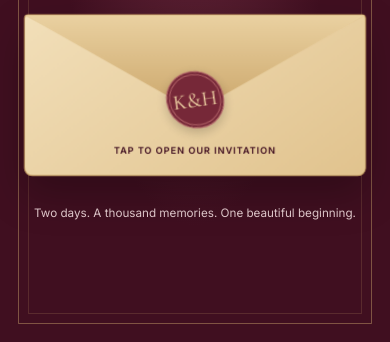
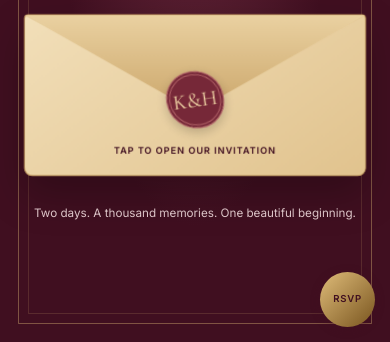
Before and after one commit to Kaartikgupta/invitation, a plain HTML site: page index.html in a window 390 px wide. Shown: the part 502-844 px from the top of the page. Drawn offline with nearby package versions, Linux system fonts and the light colour scheme.

Commit message:
chnage for button

```diff
--- a/css/style.css
+++ b/css/style.css
@@ -2111,3 +2111,80 @@ footer > p:last-child {
     transition: none !important;
   }
 }
+
+/* ==========================================================
+   FIXED RSVP BUTTON
+   ========================================================== */
+
+.rsvp-fixed-button {
+  position: fixed;
+  bottom: 30px;
+  right: 30px;
+  display: flex;
+  align-items: center;
+  justify-content: center;
+  width: 70px;
+  height: 70px;
+  border-radius: 50%;
+  background: linear-gradient(135deg, var(--gold) 0%, var(--gold-dark) 100%);
+  color: var(--wine);
+  font-size: 0.75rem;
+  font-weight: 600;
+  letter-spacing: 0.08em;
+  text-transform: uppercase;
+  text-decoration: none;
+  box-shadow: 0 4px 15px rgba(64, 15, 32, 0.3);
+  z-index: 999;
+  transition: all 0.3s ease;
+  cursor: pointer;
+  border: none;
+}
+
+.rsvp-fixed-button:hover {
+  transform: scale(1.1);
+  box-shadow: 0 8px 25px rgba(64, 15, 32, 0.4);
+}
+
+.rsvp-fixed-button:active {
+  transform: scale(0.95);
+}
+
+.rsvp-fixed-button:focus-visible {
+  outline: 3px solid var(--gold-dark);
+  outline-offset: 3px;
+}
+
+@media (max-width: 768px) {
+  .rsvp-fixed-button {
+    bottom: 20px;
+    right: 20px;
+    width: 60px;
+    height: 60px;
+    font-size: 0.65rem;
+  }
+}
+
+@media (max-width: 480px) {
+  .rsvp-fixed-button {
+    bottom: 15px;
+    right: 15px;
+    width: 55px;
+    height: 55px;
+    font-size: 0.6rem;
+    box-shadow: 0 2px 10px rgba(64, 15, 32, 0.4);
+  }
+}
+
+@media (prefers-reduced-motion: reduce) {
+  .rsvp-fixed-button {
+    transition: none !important;
+  }
+
+  .rsvp-fixed-button:hover {
+    transform: none;
+  }
+
+  .rsvp-fixed-button:active {
+    transform: none;
+  }
+}
--- a/index.html
+++ b/index.html
@@ -555,5 +555,17 @@
   </footer>
 
   <div class="petal-layer" id="petal-layer" aria-hidden="true"></div>
+
+  <!-- FIXED RSVP BUTTON -->
+  <a
+    class="rsvp-fixed-button"
+    href="https://wa.me/919319611330?text=Please%20provide%20the%20following%20details%20and%20fill%20this%3A%0A%0A1.%20Number%20of%20people%20attending%3A______%0A2.%20Full%20names%20of%20all%20attendees%3A______%0A3.%20Aadhar%20cards%3APlease%20send%20after%20this%20message.%0AThank%20you!"
+    target="_blank"
+    rel="noopener noreferrer"
+    title="RSVP via WhatsApp"
+    aria-label="RSVP via WhatsApp"
+  >
+    RSVP
+  </a>
 </body>
 </html>
```
